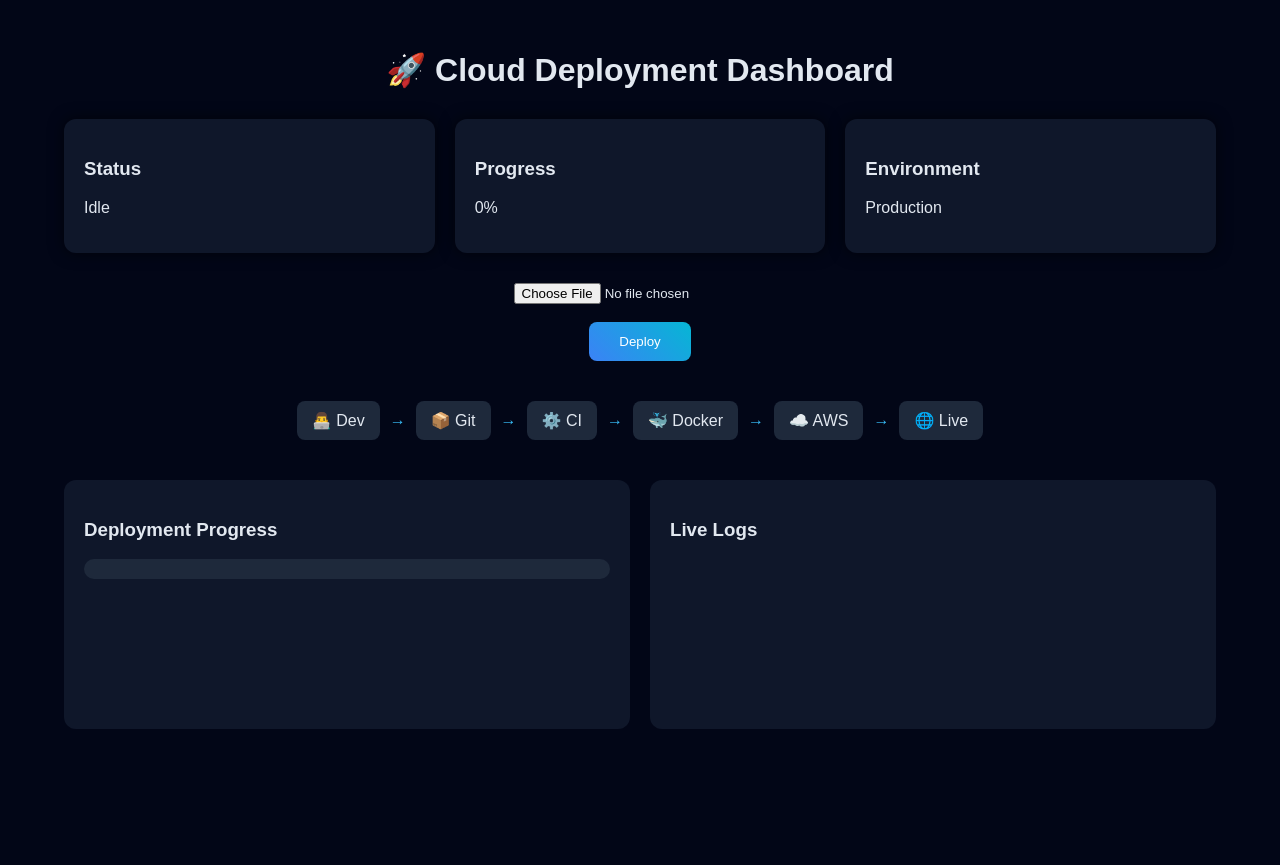
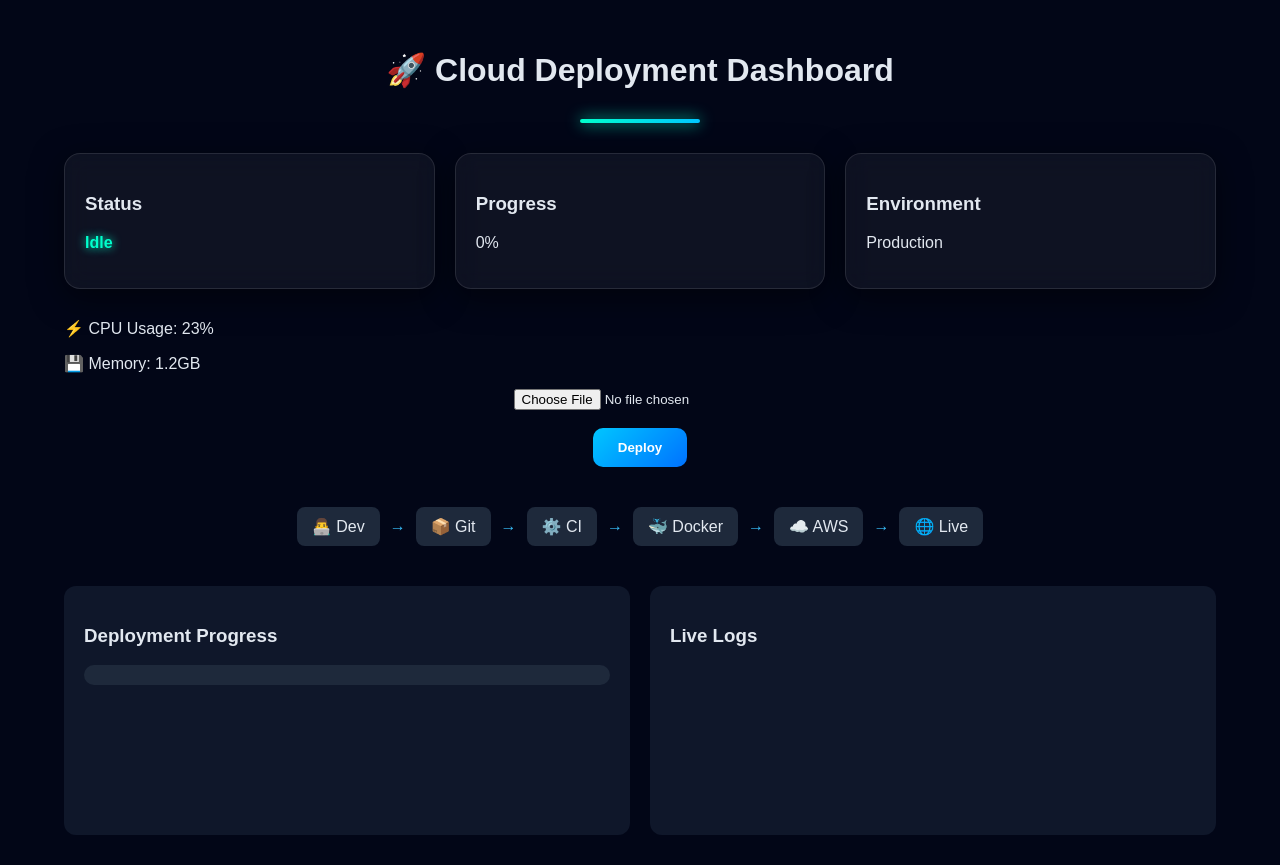
Before and after one commit to PunyaKP/cloud-deployment-system, a Flask app: page / in a window 1280 px wide. Before the commit the page ends 729 px from the top, so only its background shows below. Run offline with Flask 3, Linux system fonts and the light colour scheme.

Commit message:
Auto deploy commit

```diff
--- a/templates/index.html
+++ b/templates/index.html
@@ -36,7 +36,15 @@ h1 {
     padding: 20px;
     border-radius: 12px;
     box-shadow: 0 0 15px rgba(0,0,0,0.6);
+    transition: 0.3s;
+
+.card:hover {
+    transform: translateY(-5px);
+    box-shadow: 0 10px 30px rgba(0,0,0,0.6);
 }
+}
+
+
 
 /* form */
 form {
@@ -44,14 +52,20 @@ form {
     margin-bottom: 30px;
 }
 
-/* button */
 button {
-    padding: 12px 30px;
-    border-radius: 8px;
+    background: linear-gradient(135deg, #00c6ff, #0072ff);
     border: none;
-    background: linear-gradient(45deg, #3b82f6, #06b6d4);
+    padding: 12px 25px;
+    border-radius: 10px;
     color: white;
+    font-weight: bold;
     cursor: pointer;
+    transition: 0.3s;
+}
+
+button:hover {
+    transform: scale(1.05);
+    box-shadow: 0 0 20px #00c6ff;
 }
 
 /* pipeline */
@@ -94,6 +108,31 @@ button {
     border-radius: 12px;
 }
 
+.top-line {
+    width: 120px;
+    height: 4px;
+    margin: 10px auto 30px;
+    background: linear-gradient(90deg, #00ffcc, #00c6ff);
+    border-radius: 10px;
+    box-shadow: 0 0 15px #00ffcc;
+}
+
+.dashboard, .card {
+    background: rgba(255, 255, 255, 0.05);
+    backdrop-filter: blur(12px);
+    border-radius: 16px;
+    border: 1px solid rgba(255,255,255,0.1);
+    box-shadow: 0 8px 32px rgba(0,0,0,0.5);
+}
+
+.active {
+    background: linear-gradient(45deg, #00ffcc, #00ff88);
+    color: black;
+    box-shadow: 0 0 15px #00ffcc, 0 0 30px #00ff88;
+    transform: scale(1.08);
+    transition: 0.3s;
+}
+
 /* progress */
 .progress-container {
     height: 20px;
@@ -105,6 +144,14 @@ button {
     height: 100%;
     width: 0%;
     background: #22c55e;
+    transition: width 0.5s ease-in-out;
+    box-shadow: 0 0 10px #00ffcc;
+}
+
+#statusText {
+    font-weight: bold;
+    color: #00ffcc;
+    text-shadow: 0 0 10px #00ffcc;
 }
 
 /* logs */
@@ -131,7 +178,7 @@ button {
 
     <!-- HEADER -->
     <h1>🚀 Cloud Deployment Dashboard</h1>
-
+    <div class="top-line"></div>
     <!-- STATS -->
     <div class="stats">
         <div class="card">
@@ -147,6 +194,10 @@ button {
             <p>Production</p>
         </div>
     </div>
+    <div class="metrics">
+    <p>⚡ CPU Usage: <span id="cpu">23%</span></p>
+    <p>💾 Memory: <span id="memory">1.2GB</span></p>
+</div>
 
     <!-- FORM -->
     <form id="uploadForm" action="/deploy" method="POST" enctype="multipart/form-data">
@@ -259,6 +310,11 @@ document.getElementById("uploadForm").addEventListener("submit", function(e) {
         this.submit();   // ✅ FIX (use this, not event.target.submit)
     }, 6000);
 
+    setInterval(() => {
+    document.getElementById("cpu").innerText = Math.floor(Math.random()*50+10) + "%";
+    document.getElementById("memory").innerText = (Math.random()*2+1).toFixed(1) + "GB";
+}, 2000);
+
 });
 
 </script>
```
